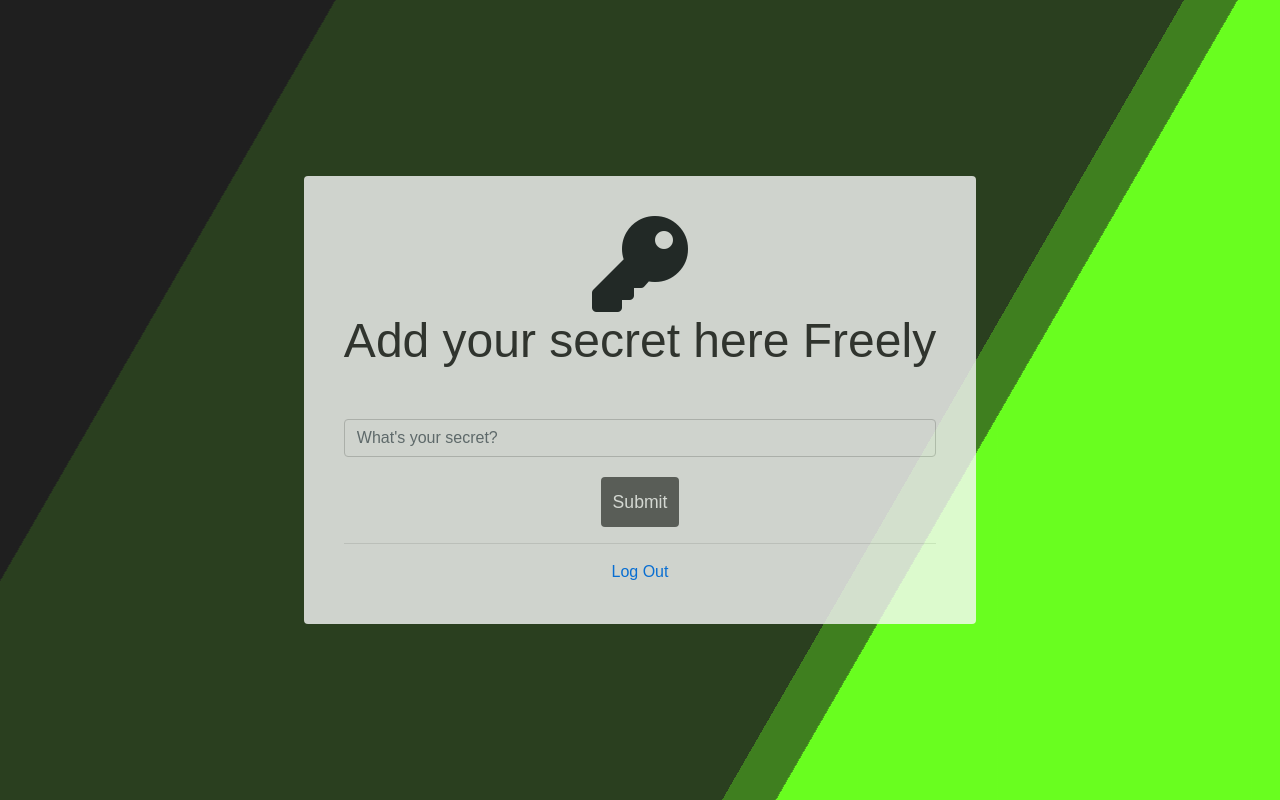
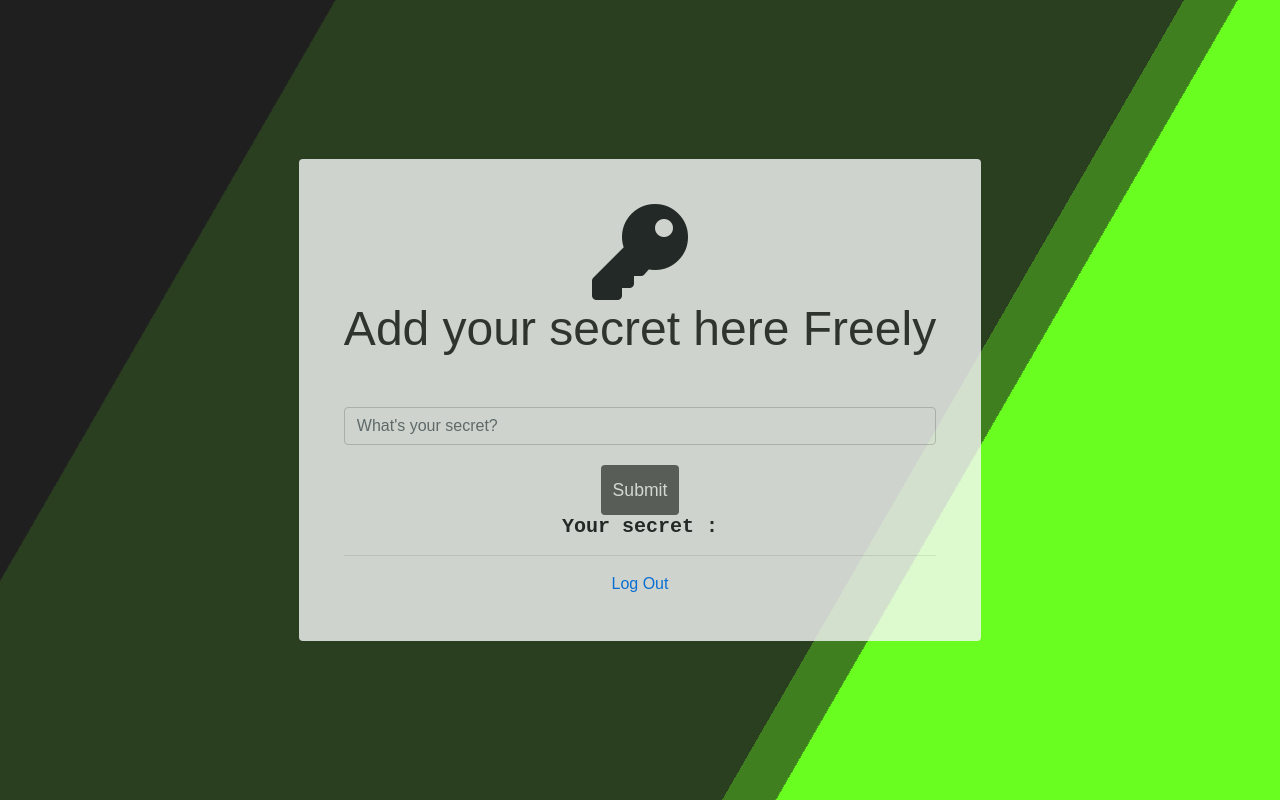
Before and after one commit to OmarMohmdSuleiman/Secretgram, a Node server app: page /secrets in a window 1280 px wide. Run offline with Node 20, Linux system fonts and the light colour scheme; the visitor is signed in with stand-in values (Sample User, id 1); data that the repository does not hold is empty; some libraries are stand-ins or nearby versions.

Commit message:
Design the secret as cursive font and adjust some other css on it

```diff
--- a/public/styles.css
+++ b/public/styles.css
@@ -196,7 +196,7 @@ label{
 
 .container-3{
     background-color: #f9f9f9;
-    padding: 40px;
+    padding: 45px;
     border-radius: 4px;
     text-align: center;
     opacity: 0.8;
@@ -206,3 +206,12 @@ label{
 .container-3:hover{
     opacity: 1;
 }
+.my-secret{
+
+    font-weight: bolder;
+    font-family: cursive;
+}
+
+#before-secret{
+    font-family: 'Courier New', Courier, monospace;
+}
--- a/views/partials/header.ejs
+++ b/views/partials/header.ejs
@@ -7,6 +7,7 @@
   <link rel="stylesheet" href="https://use.fontawesome.com/releases/v5.6.3/css/all.css" integrity="sha384-UHRtZLI+pbxtHCWp1t77Bi1L4ZtiqrqD80Kn4Z8NTSRyMA2Fd33n5dQ8lWUE00s/" crossorigin="anonymous">
   <link rel="stylesheet" href="https://stackpath.bootstrapcdn.com/bootstrap/4.2.1/css/bootstrap.min.css" integrity="sha384-GJzZqFGwb1QTTN6wy59ffF1BuGJpLSa9DkKMp0DgiMDm4iYMj70gZWKYbI706tWS" crossorigin="anonymous">
   <link href="https://fonts.googleapis.com/css2?family=Pacifico&display=swap" rel="stylesheet">
+
   <link rel="stylesheet" href="styles.css">
 
 </head>
--- a/views/secrets.ejs
+++ b/views/secrets.ejs
@@ -8,7 +8,8 @@
     <input type="text" class="form-control" name="secret" placeholder="What's your secret?">
     <button type="submit" class="the-btn">Submit</button>
   </form>
-  <p class="my-secret"><%= secret %></p>
+
+  <h5 class="my-secret"><p id="before-secret">Your secret : </p><%= secret %></h5>
   <hr>
 
   <a class="logout-btn" href="/logout" role="button">Log Out</a>
```
